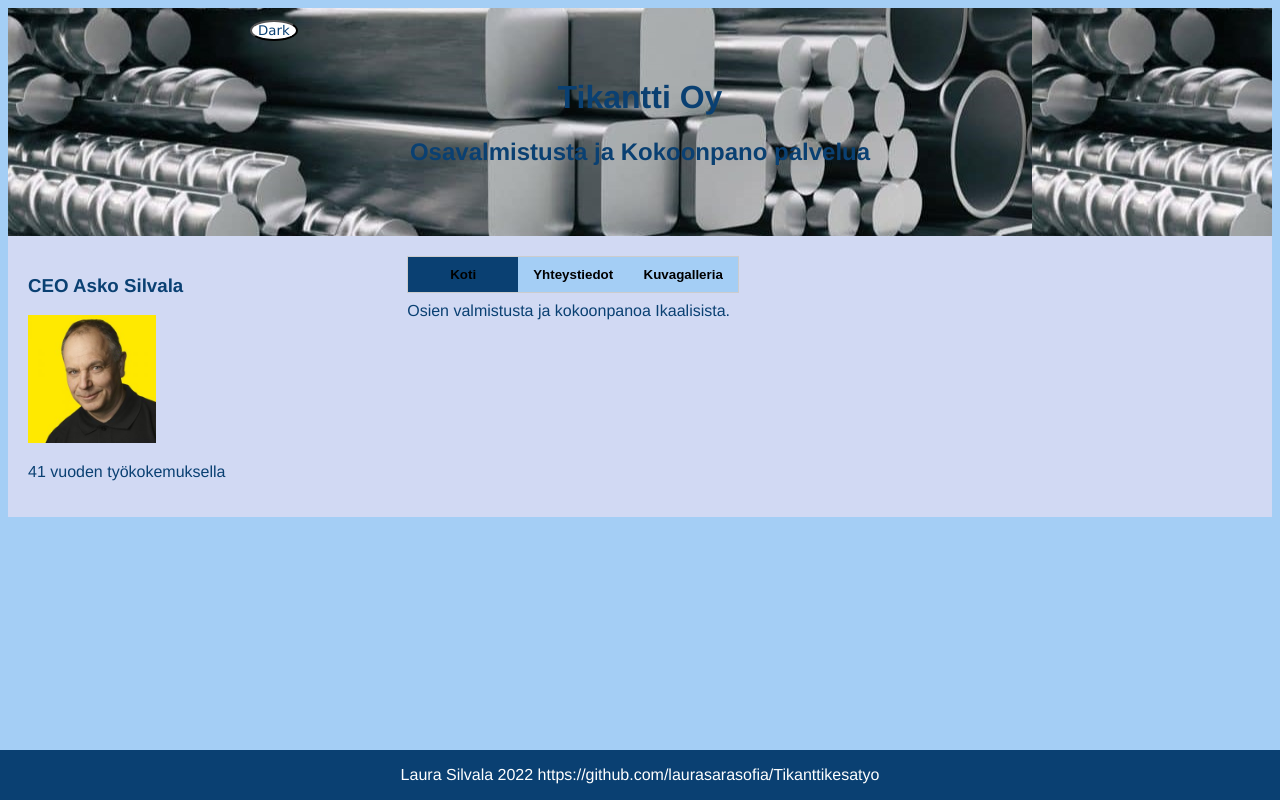
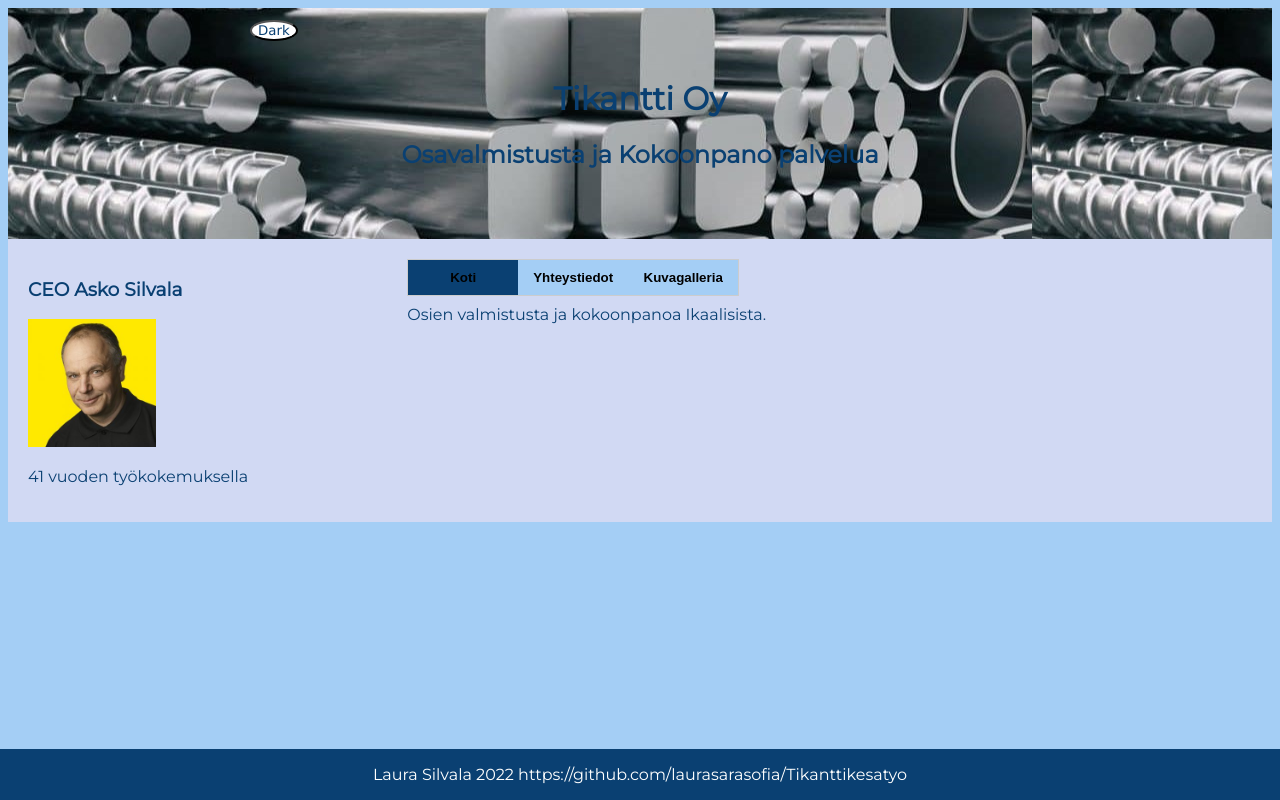
Before and after one commit to laurasarasofia/Tikanttikesatyo, a plain HTML site: page index.html in a window 1280 px wide. Drawn offline with Linux system fonts and the light colour scheme.

Commit message:
fontti vaihdettu

```diff
--- a/index.html
+++ b/index.html
@@ -8,6 +8,7 @@
     <title>Tikantti</title>
     <link rel="stylesheet" href="main.css">
     <link rel="stylesheet" href="https://cdnjs.cloudflare.com/ajax/libs/font-awesome/4.7.0/css/font-awesome.min.css">
+    <link href='https://fonts.googleapis.com/css?family=Montserrat' rel='stylesheet'>
 
 </head>
 
--- a/main.css
+++ b/main.css
@@ -11,7 +11,7 @@
 body {
     background: var(--bg);
     color: var(--fontColor);
-    font-family: helvetica;
+    font-family: 'Montserrat';
 }
 
 .header {
```
